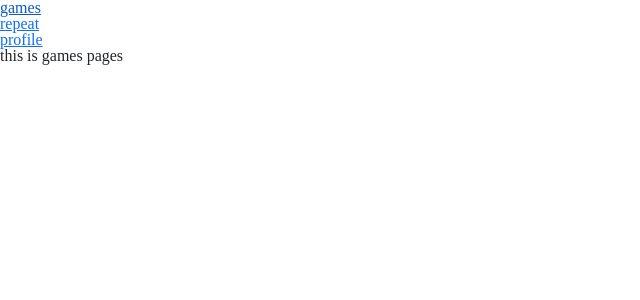
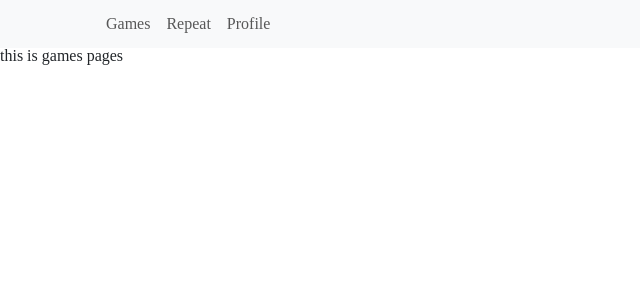
Before and after one commit to Igogoblin/wordCards, a React (Vite) app in the folder wordCards/: page /games in a window 1280 px wide. Shown: the top 300 px of the page, without its empty margins (0-640 px from the left). Built offline with nearby package versions, Linux system fonts and the light colour scheme.

Commit message:
feat: refactor haeder

```diff
--- a/wordCards/package.json
+++ b/wordCards/package.json
@@ -16,6 +16,7 @@
     "@reduxjs/toolkit": "^1.9.7",
     "bootstrap": "^5.3.2",
     "react": "^18.2.0",
+    "react-bootstrap": "^2.9.1",
     "react-dom": "^18.2.0",
     "react-redux": "^8.1.3",
     "react-router": "^6.20.0",
--- a/wordCards/src/pages/header/Header.jsx
+++ b/wordCards/src/pages/header/Header.jsx
@@ -1,8 +1,26 @@
-import { Link } from "react-router-dom";
+// import { Link } from "react-router-dom";
+import Navbar from "react-bootstrap/Navbar";
+import Container from "react-bootstrap/Container";
+import Nav from "react-bootstrap/Nav";
+
 const Header = () => {
+  console.log("https://getbootstrap.com/docs/4.0/components/navbar/");
   return (
     <header>
-      <nav>
+      <Navbar expand="lg" className="bg-body-tertiary">
+        <Container>
+          <Navbar.Brand href="#"></Navbar.Brand>
+          <Navbar.Toggle aria-controls="basic-navbar-nav" />
+          <Navbar.Collapse id="basic-navbar-nav">
+            <Nav className="me-auto">
+              <Nav.Link href="#games">Games</Nav.Link>
+              <Nav.Link href="#repeat">Repeat</Nav.Link>
+              <Nav.Link href="#profile">Profile</Nav.Link>
+            </Nav>
+          </Navbar.Collapse>
+        </Container>
+      </Navbar>
+      {/* <nav>
         <ul>
           <Link to="/"></Link>
           <Link to="/games">
@@ -15,7 +33,7 @@ const Header = () => {
             <li>profile</li>
           </Link>
         </ul>
-      </nav>
+      </nav> */}
     </header>
   );
 };
--- a/wordCards/vite.config.js
+++ b/wordCards/vite.config.js
@@ -12,4 +12,4 @@ export default defineConfig({
 
 // npm run dev for local
 // npm run build for predeploy
-// npm
+// npm run deploy for deploy
```
Also changed, not shown: 1 other file (tests, documents, lock files or other folders).
